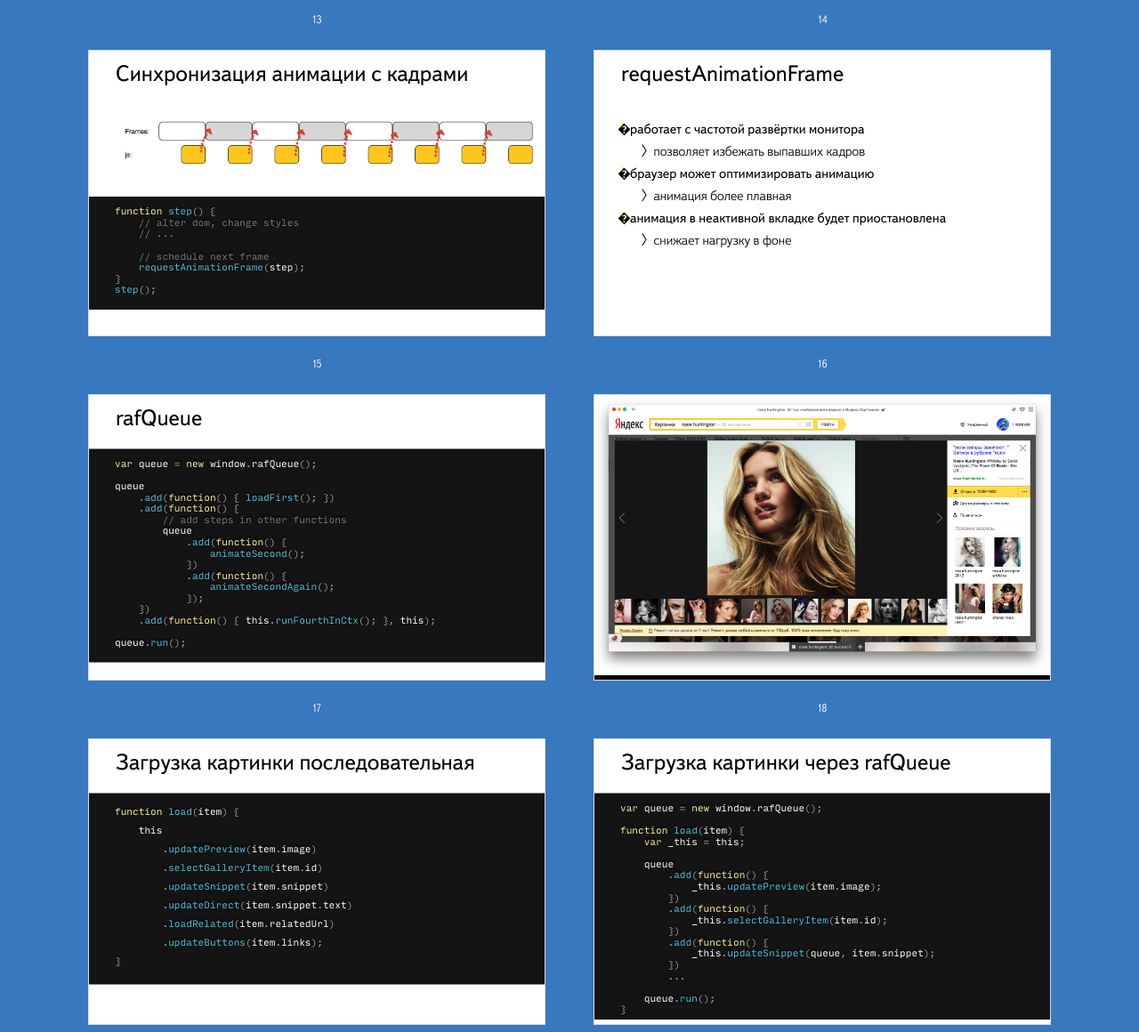
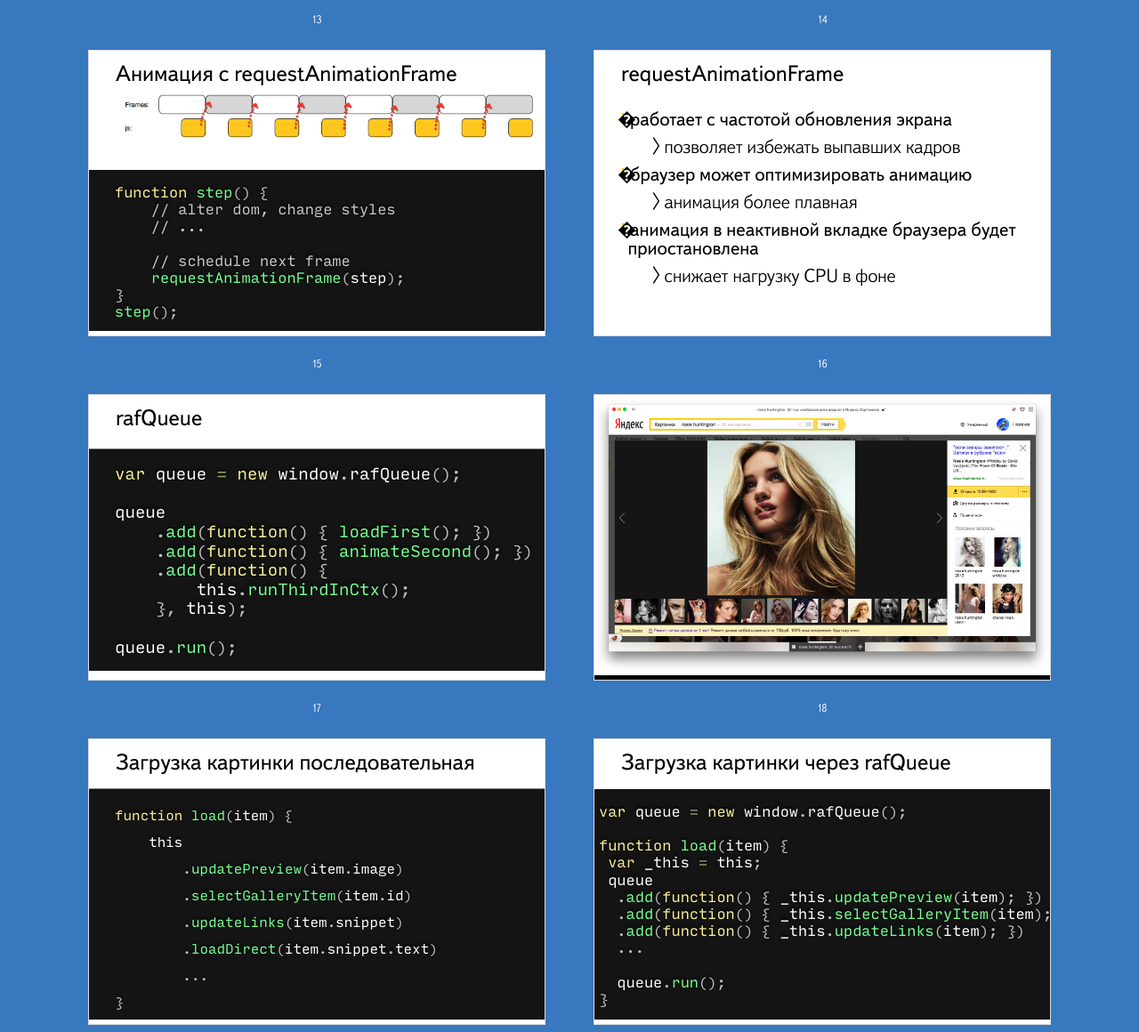
Before and after one commit to nerevar/rafQueue, a plain HTML site: page index.html in a window 1280 px wide. Shown: the part 2880-4040 px from the top of the page at 89% size. Drawn offline with Linux system fonts and the light colour scheme.

Commit message:
Адаптация для проектора и маленького экрана

```diff
--- a/index.html
+++ b/index.html
@@ -60,7 +60,7 @@
 <section class="slide cover h" id="picturesrosiepng-1"><div><h2><img src="pictures/rosie.png" alt="" /></h2>
 
 </div></section>
-<section class="slide" id="settimeoutsetinterval"><div><h2>Анимация с setTimeout/setInterval</h2>
+<section class="slide m0" id="settimeoutsetinterval"><div><h2>Анимация с setTimeout/setInterval</h2>
 <p class="h140"><img src="pictures/frames1.png" alt="" /></p>
 
 <pre><code class="language-javascript">function step() {
@@ -74,7 +74,7 @@ step();
 </code></pre>
 
 </div></section>
-<section class="slide" id="settimeoutsetinterval-1"><div><h2>Анимация с setTimeout/setInterval</h2>
+<section class="slide m0" id="settimeoutsetinterval-1"><div><h2>Анимация с setTimeout/setInterval</h2>
 <p class="h140"><img src="pictures/frames2.png" alt="" /></p>
 
 <pre><code class="language-javascript">function step() {
@@ -88,7 +88,7 @@ step();
 </code></pre>
 
 </div></section>
-<section class="slide" id="section-1"><div><h2>Синхронизация анимации с кадрами</h2>
+<section class="slide m0" id="requestanimationframe"><div><h2>Анимация с requestAnimationFrame</h2>
 <p class="h140"><img src="pictures/frames3.png" alt="" /></p>
 
 <pre><code class="language-javascript">function step() {
@@ -102,7 +102,7 @@ step();
 </code></pre>
 
 </div></section>
-<section class="slide" id="section-2"><div><h2>Синхронизация анимации с кадрами</h2>
+<section class="slide m0" id="requestanimationframe-1"><div><h2>Анимация с requestAnimationFrame</h2>
 <p class="h140"><img src="pictures/frames4.png" alt="" /></p>
 
 <pre><code class="language-javascript">function step() {
@@ -116,9 +116,9 @@ step();
 </code></pre>
 
 </div></section>
-<section class="slide" id="requestanimationframe"><div><h2>requestAnimationFrame</h2>
+<section class="slide bigger m30" id="requestanimationframe-2"><div><h2>requestAnimationFrame</h2>
 <ul>
-  <li>работает с частотой развёртки монитора
+  <li>работает с частотой обновления экрана
     <ul>
       <li>позволяет избежать выпавших кадров</li>
     </ul>
@@ -128,30 +128,23 @@ step();
       <li>анимация более плавная</li>
     </ul>
   </li>
-  <li>анимация в неактивной вкладке будет приостановлена
+  <li>анимация в неактивной вкладке браузера будет приостановлена
     <ul>
-      <li>снижает нагрузку в фоне</li>
+      <li>снижает нагрузку CPU в фоне</li>
     </ul>
   </li>
 </ul>
 
 </div></section>
-<section class="slide raf-code low" id="rafqueue"><div><h2>rafQueue</h2>
+<section class="slide code-36 low" id="rafqueue"><div><h2>rafQueue</h2>
 <pre><code class="language-javascript">var queue = new window.rafQueue();
 
 queue
     .add(function() { loadFirst(); })
+    .add(function() { animateSecond(); })
     .add(function() {
-        // add steps in other functions
-        queue
-            .add(function() {
-                animateSecond();
-            })
-            .add(function() {
-                animateSecondAgain();
-            });
-    })
-    .add(function() { this.runFourthInCtx(); }, this);
+        this.runThirdInCtx();
+    }, this);
 
 queue.run();
 </code></pre>
@@ -160,40 +153,32 @@ queue.run();
 <section class="slide cover h" id="picturesrosiepng-2"><div><h2><img src="pictures/rosie.png" alt="" /></h2>
 
 </div></section>
-<section class="slide low" id="section-3"><div><h2>Загрузка картинки последовательная</h2>
+<section class="slide code-30 m30" id="section-1"><div><h2>Загрузка картинки последовательная</h2>
 
 <pre class="tall"><code class="language-javascript">function load(item) {
     this
         .updatePreview(item.image)
         .selectGalleryItem(item.id)
-        .updateSnippet(item.snippet)
-        .updateDirect(item.snippet.text)
-        .loadRelated(item.relatedUrl)
-        .updateButtons(item.links);
+        .updateLinks(item.snippet)
+        .loadDirect(item.snippet.text)
+        ...
 }
 </code></pre>
 
 </div></section>
-<section class="slide raf-code low" id="rafqueue-1"><div><h2>Загрузка картинки через rafQueue</h2>
+<section class="slide raf-code m30" id="rafqueue-1"><div><h2>Загрузка картинки через rafQueue</h2>
 
 <pre><code class="language-javascript">var queue = new window.rafQueue();
 
 function load(item) {
-    var _this = this;
+ var _this = this;
+ queue
+  .add(function() { _this.updatePreview(item); })
+  .add(function() { _this.selectGalleryItem(item); })
+  .add(function() { _this.updateLinks(item); })
+  ...
 
-    queue
-        .add(function() {
-            _this.updatePreview(item.image);
-        })
-        .add(function() {
-            _this.selectGalleryItem(item.id);
-        })
-        .add(function() {
-            _this.updateSnippet(queue, item.snippet);
-        })
-        ...
-
-    queue.run();
+  queue.run();
 }
 </code></pre>
 
@@ -210,12 +195,12 @@ function load(item) {
 <section class="slide cover h" id="picturestimeline2-2png"><div><h2><img src="pictures/timeline2-2.png" alt="" /></h2>
 
 </div></section>
-<section class="slide center low image-center" id="httpsgithubcomnerevarrafqueuehttpsgithubcomnerevarrafqueue"><div><h2><a href="https://github.com/nerevar/rafQueue">https://github.com/nerevar/rafQueue</a></h2>
+<section class="slide center bigger image-center" id="httpsgithubcomnerevarrafqueuehttpsgithubcomnerevarrafqueue"><div><h2><a href="https://github.com/nerevar/rafQueue">https://github.com/nerevar/rafQueue</a></h2>
 
 <p><img src="pictures/github.png" alt="" /></p>
 
 </div></section>
-<section class="slide middle" id="section-4"><div><h2>Вопросы ?</h2>
+<section class="slide middle" id="section-2"><div><h2>Вопросы ?</h2>
 
 </div></section>
 <section class="slide shout" id="contacts"><div><h2>Контакты</h2>
--- a/themes/yandex/styles/user.css
+++ b/themes/yandex/styles/user.css
@@ -23,24 +23,43 @@
 	margin-bottom: 40px;
 }
 
-.raf-code.slide pre[class*='language-']
-{
-	max-height: none;
-}
-
 .image-center img
 {
 	width: 100%;
 }
 
+
+.raf-code.slide pre.language-javascript
+{
+	margin-left: -110px;
+}
+.slide code.language-javascript,
+.slide pre.language-javascript
+{
+	font-size: 32px;
+	max-height: none;
+}
+.code-36.slide code.language-javascript,
+.code-36.slide pre.language-javascript
+{
+	font-size: 36px;
+}
+.code-30.slide code.language-javascript,
+.code-30.slide pre.language-javascript
+{
+	font-size: 30px;
+}
 .language-javascript .token.function
 {
-	color: #4FBFDA;
+	color: #76FF92;
 }
-
+.language-javascript .token.comment
+{
+	color: #C8C8C8;
+}
 .language-javascript .token.punctuation
 {
-	color: #ccc;
+	color: #fff;
 }
 
 .middle h2
@@ -51,3 +70,17 @@
 	margin-left: -115px;
 	margin-top: -30px;
 }
+
+.bigger.slide > div > ul > li
+{
+	font-size: 42px;
+}
+
+.m0.slide h2
+{
+	margin-bottom: 0px;
+}
+.m30.slide h2
+{
+	margin-bottom: 30px;
+}
```
Also changed, not shown: index.md (+27 -38 lines), pictures/timeline1-2.png, pictures/timeline2-2.png.
